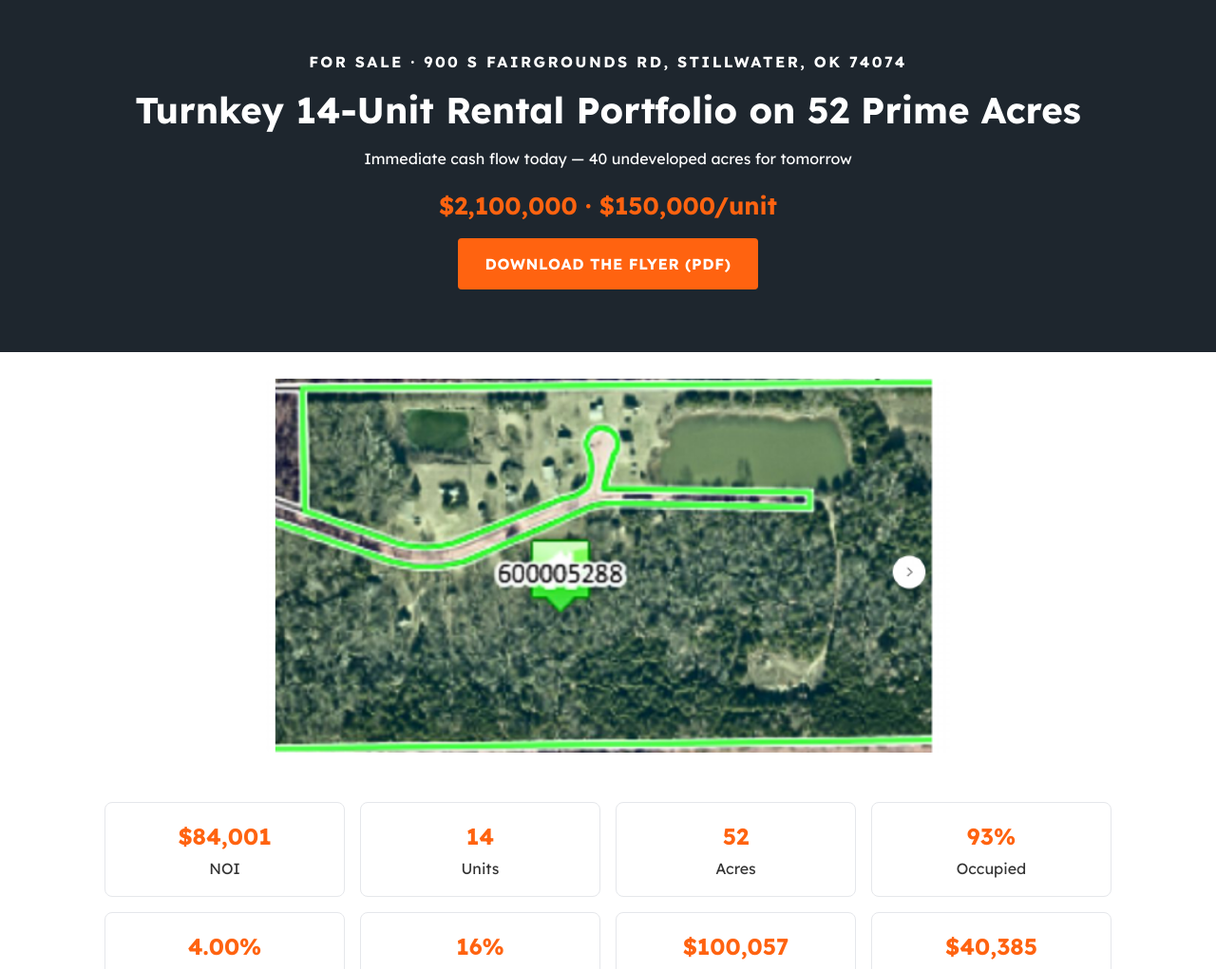
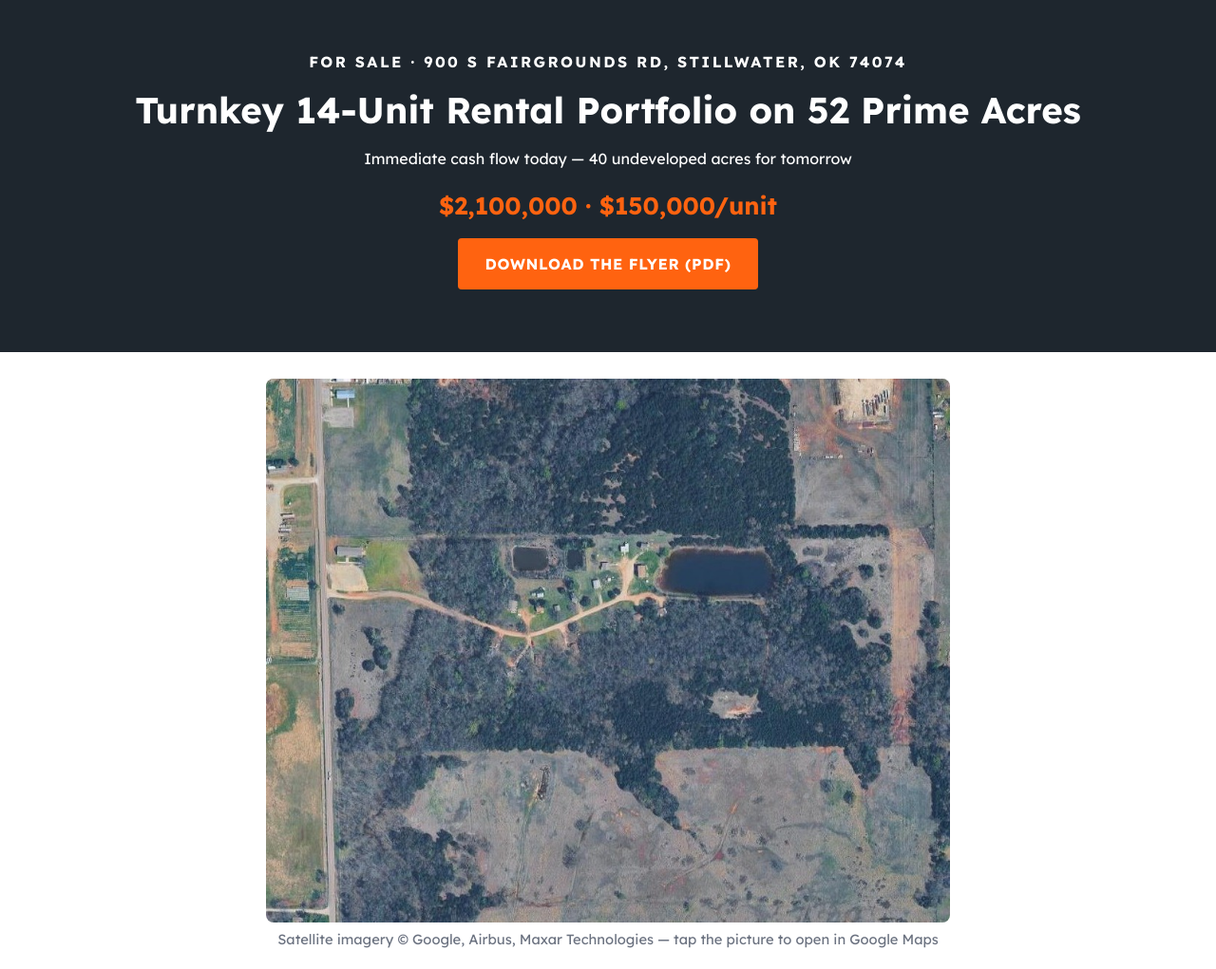
Before and after one commit to viberoo/fairgrounds-communities, a plain HTML site: page for-sale/index.html in a window 1280 px wide. Shown: the top 1021 px of the page at 95% size. Drawn offline with Linux system fonts and the light colour scheme.

Commit message:
Add full static site (HTML, CSS, images)

```diff
--- a/for-sale/index.html
+++ b/for-sale/index.html
@@ -20,7 +20,7 @@
 <p><a class="btn btn-orange" href="/for-sale/flyer.pdf">Download the Flyer (PDF)</a></p>
 </div></section>
 <section style="padding-bottom:0"><div class="wrap">
-<figure class="flyer-img-narrow"><img class="flyer-img" src="/images/flyer-aerial.png" alt="Aerial view of the 52-acre Fairgrounds Communities property at 900 S Fairgrounds Rd, Stillwater, OK — the property boundary is outlined in green and the stocked fishing pond is visible"></figure>
+<figure class="flyer-img-narrow"><a href="https://www.google.com/maps/search/?api=1&query=900+S+Fairgrounds+Rd+Stillwater+OK+74074"><img class="flyer-img" src="/images/aerial-52-acres.jpg" alt="Satellite view of the 52-acre Fairgrounds Communities property at 900 S Fairgrounds Rd, Stillwater, OK — Fairgrounds Rd runs along the left edge, with the stocked fishing pond and rental homes to the east"></a><figcaption class="note" style="text-align:center;margin-top:6px">Satellite imagery &copy; Google, Airbus, Maxar Technologies &mdash; tap the picture to open in Google Maps</figcaption></figure>
 </div></section>
 <section><div class="wrap">
 <div class="stat-grid">
```
Also changed, not shown: images/aerial-52-acres.jpg (added), images/flyer-aerial.png (deleted).
